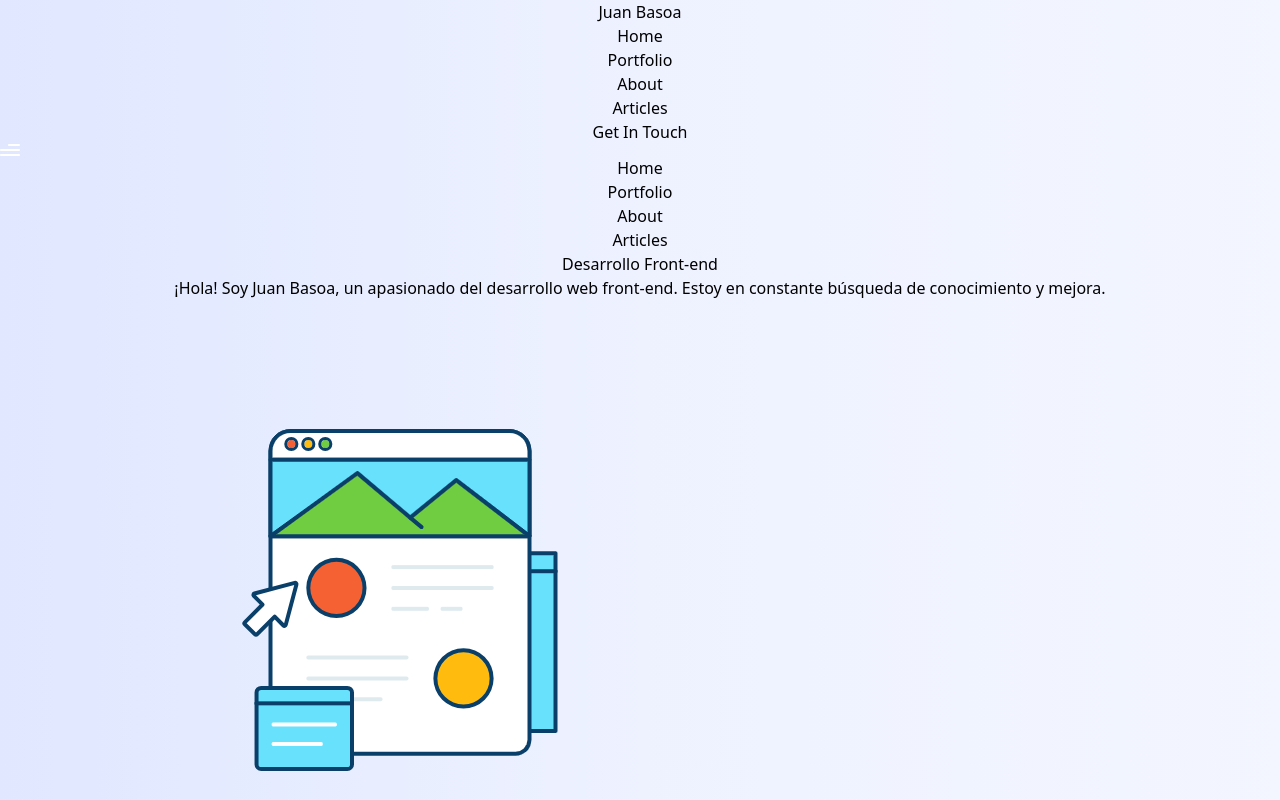
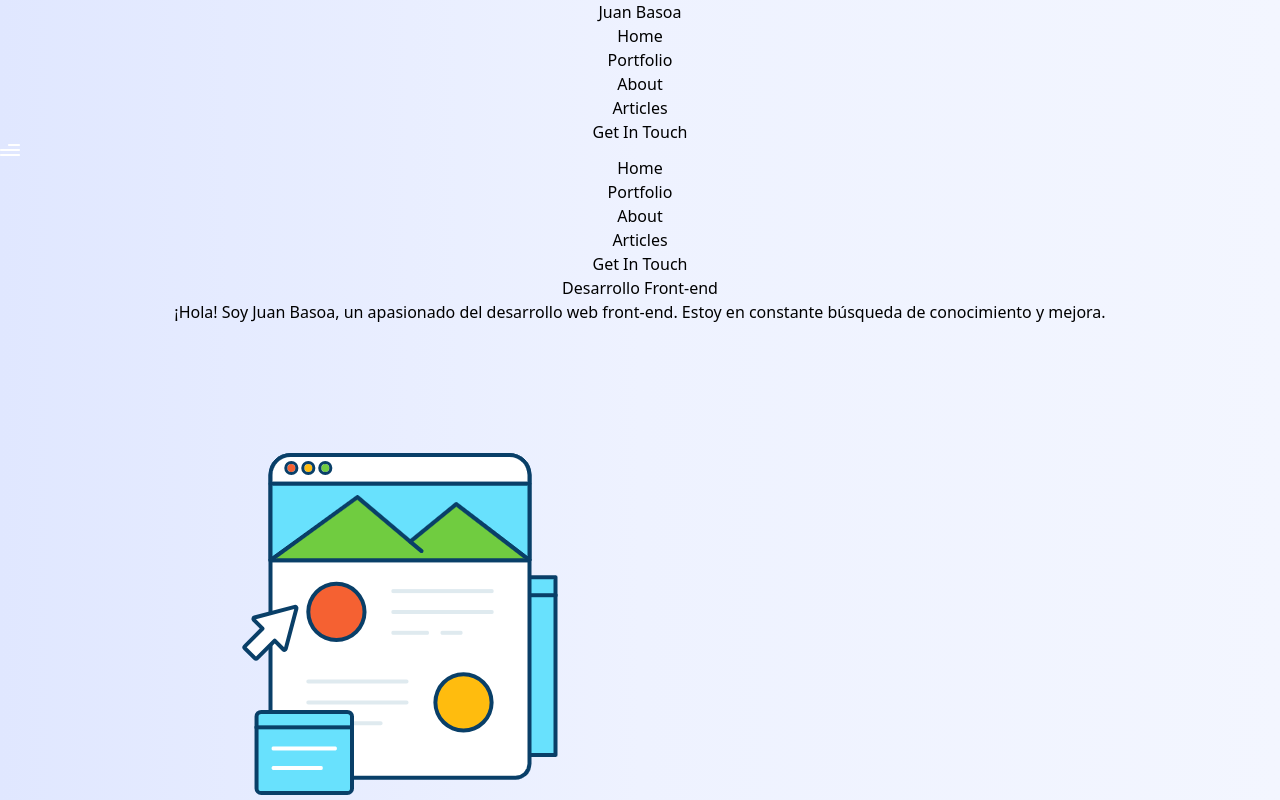
Before and after one commit to Wangallego/Personal-Portfolio, a React (Vite) app: page / in a window 1280 px wide. Shown: the top 800 px of the page. Built offline with nearby package versions, Linux system fonts and the light colour scheme.

Commit message:
Update header & footer

```diff
--- a/src/App.css
+++ b/src/App.css
@@ -11,3 +11,6 @@
 *{
   font-family: system-ui, -apple-system, BlinkMacSystemFont, 'Segoe UI', Roboto, Oxygen, Ubuntu, Cantarell, 'Open Sans', 'Helvetica Neue', sans-serif;
 }
+html,body{
+  scroll-behavior: smooth;
+}
--- a/src/components/ContactList.jsx
+++ b/src/components/ContactList.jsx
@@ -1,12 +1,11 @@
 function ContactList() {
-    const handleLinkClick = (e) => {
-      e.preventDefault();
-      window.location.href = "mailto:juanbc06@gmail.com";
-    };
+
+
+    const emailAddress = 'juanbc06@gmail.com';
 
     return (
-      <li id="contacto" className="  bg-indigo-400 px-2 rounded py-1 ml-10 font-medium">
-        <a href="#" className="text-white" onClick={handleLinkClick}>
+      <li id="contacto" className="  bg-indigo-400 px-2 rounded py-1  font-medium">
+        <a  href={`mailto:${emailAddress}`} className="text-white" >
           Get In Touch
         </a>
       </li>
--- a/src/components/Footer.jsx
+++ b/src/components/Footer.jsx
@@ -1,4 +1,3 @@
-import React from 'react';
 import twitter from '../assets/twitter.svg';
 import gitHub from '../assets/gitHub.svg';
 import linkedin from '../assets/linkedin.svg';
@@ -11,19 +10,26 @@ function Footer() {
       <div>
   <ul className="flex justify-center items-center space-x-6">
     <li className="flex space-x-2 items-center">
+      <a href="https://twitter.com/home" target="_blank" rel='noreferrer'>
         <img src={twitter} alt="" className="bg-white rounded-full p-1 w-[1.8rem]" />
-            <a href="https://twitter.com/home" target="_blank" className="text-white">Twitter</a>
+      </a>
+      <a href="https://twitter.com/home" target="_blank" className="text-white" rel='noreferrer'>Twitter</a>
     </li>
     <li className="flex space-x-2 items-center">
+      <a href="https://github.com/Wangallego" target="_blank" rel='noreferrer'>
         <img src={gitHub} alt="" className="bg-white rounded-full p-1 w-[1.8rem]" />
-            <a href="https://github.com/Wangallego" target="_blank" className="text-white">GitHub</a>
+      </a>
+      <a href="https://github.com/Wangallego" target="_blank" className="text-white " rel='noreferrer'>GitHub</a>
     </li>
     <li className="flex space-x-2 items-center">
+      <a href="https://www.linkedin.com/in/juan-basoa-37bab0253/" target="_blank" rel='noreferrer'>
         <img src={linkedin} alt="" className="bg-white rounded-full p-1 w-[1.8rem]" />
-            <a href="https://www.linkedin.com/in/juan-basoa-37bab0253/" target="_blank" className="text-white">Linkedin</a>
+      </a>
+      <a href="https://www.linkedin.com/in/juan-basoa-37bab0253/" target="_blank" className="text-white" rel='noreferrer'>LinkedIn</a>
     </li>
   </ul>
 </div>
+
     </footer>
   );
 }
--- a/src/components/Header.jsx
+++ b/src/components/Header.jsx
@@ -22,7 +22,7 @@ const NavBar = () => {
           {navLinks.map((nav, index) => (
             <li
               key={nav.id}
-              className={`text-indigo-400 font-bold relative inline-block menu-link group   ${index === navLinks.length - 1 ? 'mr-0' : 'mr-10'}`}
+              className={'text-indigo-400 font-bold relative inline-block menu-link group  mr-10'}
             >
               <a href="#portfolio">
                {nav.title}
@@ -46,17 +46,18 @@ const NavBar = () => {
               !toggle ? "hidden" : "flex"
             } justify-center items-center p-6 bg-gradient-to-br from-blue-400 via-indigo-300 to-slate-400 absolute top-20 right-0 mx-4 my-2 min-w-[140px] rounded-xl sidebar`}
           >
-            <ul className="list-none flex justify-end items-start flex-1 flex-col">
+            <ul className="list-none flex justify-start items-start flex-1 flex-col text-white">
             {navLinks.map((nav) => (
-          <li key={nav.id} className={`text-indigo-400 font-bold relative inline-block menu-link group ${nav.id === 'portfolio' ? 'mr-10' : 'mr-0'}`}>
-            <a onClick={nav.id === 'portfolio' ? scrollToPortfolio : undefined} href={`#${nav.id}`}>
+          <li key={nav.id} className={`text-white relative inline-block menu-link group ${nav.id === 'portfolio' ? 'mr-10' : 'mr-0'}`}>
+            <a onClick={nav.id === 'Portfolio' ? scrollToPortfolio : undefined} href={`#${nav.id}`}>
               {nav.title}
-              {nav.id === 'portfolio' && (
+              {nav.id === 'Portfolio' && (
                 <div className="absolute left-0 bottom-0 w-0 h-[2px] bg-indigo-400 transition-all duration-300 ease-in-out group-hover:w-full"></div>
               )}
             </a>
           </li>
         ))}
+          <ContactList />
             </ul>
           </div>
         </div>
```
Lines whose indentation alone changed are shown as unchanged.
